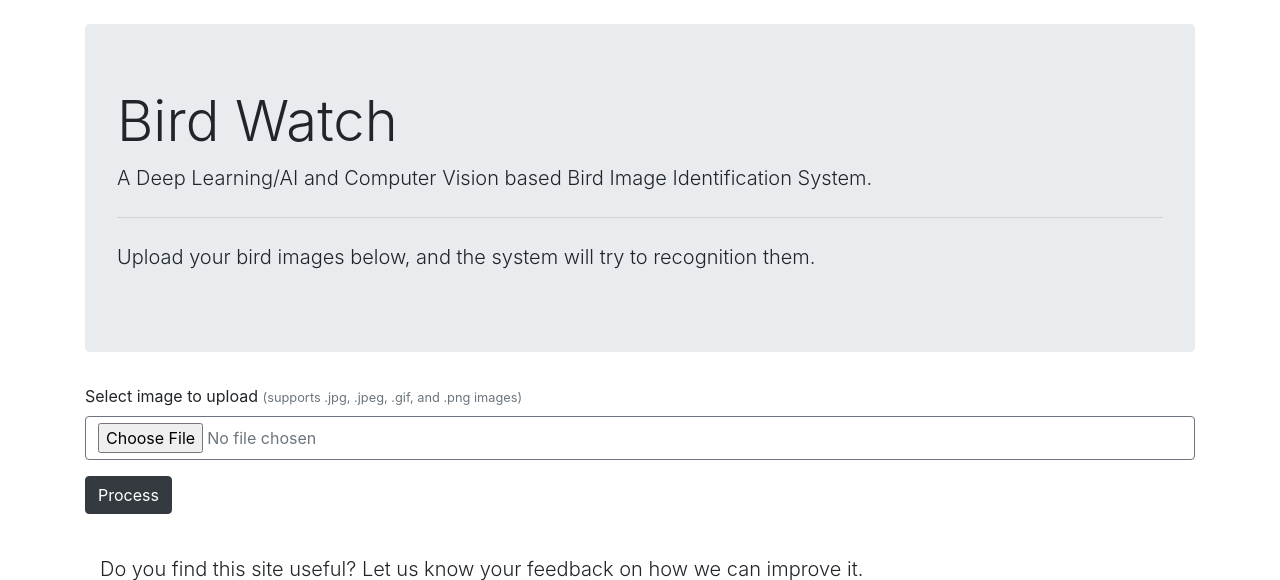
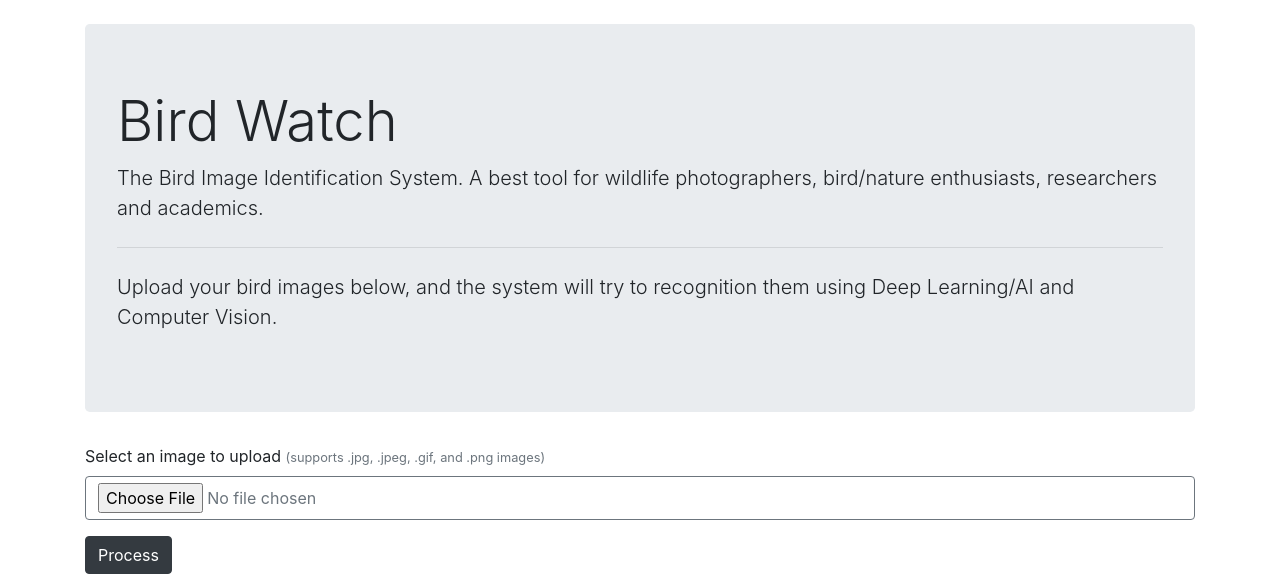
Before and after one commit to Thimira/bird_watch, a Flask app: page / in a window 1280 px wide. Shown: the part 56-636 px from the top of the page. Run offline with Flask 2, Linux system fonts and the light colour scheme; parts of the project's set-up code (start-up, migrations or seed data) failed here and were passed over; some libraries are stand-ins or nearby versions.

Commit message:
UI and meta description tweaks

```diff
--- a/templates/howitworks.html
+++ b/templates/howitworks.html
@@ -1,6 +1,6 @@
 {% extends 'base.html' %}
 
-{% block metadesc %}How Bird Watch - the Deep Learning/AI and Computer Vision based bird image identification system - works.{% endblock %}
+{% block metadesc %}How Bird Watch works: The science and the process behind the Deep Learning/AI and Computer Vision based bird image identification system.{% endblock %}
 
 {% block title %}Bird Watch: How it Works{% endblock %}
 
--- a/templates/index.html
+++ b/templates/index.html
@@ -1,6 +1,6 @@
 {% extends 'base.html' %}
 
-{% block metadesc %}Bird Watch: the Deep Learning/AI and Computer Vision based bird image identification system.{% endblock %}
+{% block metadesc %}Bird Watch: The Bird Image Identification System. A best tool for wildlife photographers, bird/nature enthusiasts, researchers and academics. The system works using Deep Learning/AI and Computer Vision techniques.{% endblock %}
 
 {% block title %}Bird Watch: Home{% endblock %}
 
@@ -25,14 +25,14 @@
     {% if not label %}
     <div class="jumbotron">
         <h1 class="display-4">Bird Watch</h1>
-        <p class="lead">A Deep Learning/AI and Computer Vision based Bird Image Identification System.</p>
+        <p class="lead">The Bird Image Identification System. A best tool for wildlife photographers, bird/nature enthusiasts, researchers and academics.</p>
         <hr class="my-4">
-        <p class="lead">Upload your bird images below, and the system will try to recognition them.</p>
+        <p class="lead">Upload your bird images below, and the system will try to recognition them using Deep Learning/AI and Computer Vision.</p>
     </div>
     {% endif %}
     <form action="" method="post" enctype="multipart/form-data">
         <div class="form-group">
-            <label for="bird_image">Select image to upload <small class="text-muted">(supports .jpg, .jpeg, .gif, and .png images)</small></label>
+            <label for="bird_image">Select an image to upload <small class="text-muted">(supports .jpg, .jpeg, .gif, and .png images)</small></label>
             <input type="file" class="form-control-file btn btn-outline-secondary" name="bird_image" id="bird_image" accept=".jpg,.jpeg,.gif,.png" required="required">
         </div>
         <div class="form-group">
```
